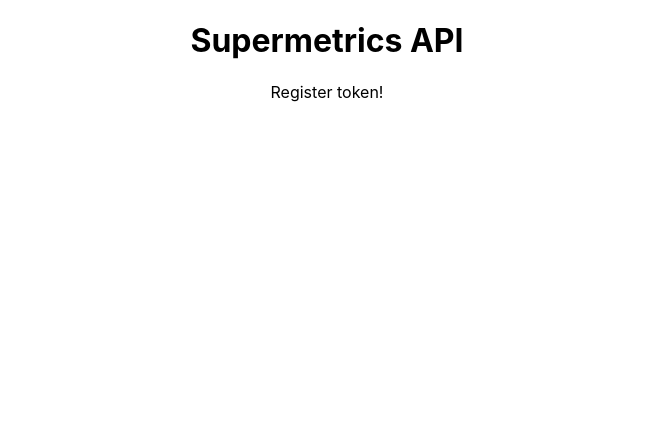
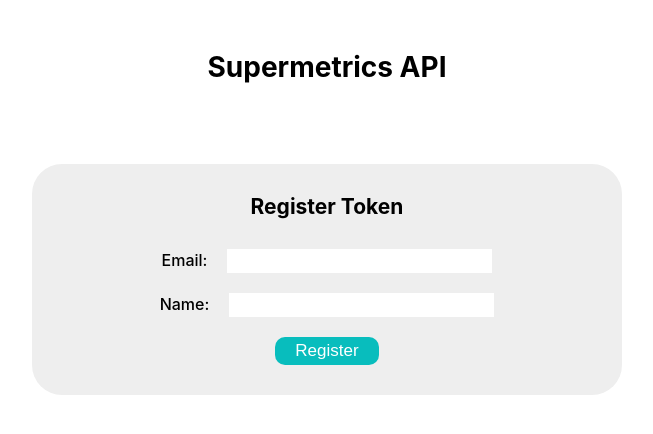
Before and after one commit to ermyas7/supermetrics-assignment, a React (Create React App) app: page / in a window 1280 px wide. Shown: the top 434 px of the page, without its empty margins (313-966 px from the left). Built offline with nearby package versions, Linux system fonts and the light colour scheme.

Commit message:
Add basic register form

```diff
--- a/public/index.html
+++ b/public/index.html
@@ -2,14 +2,13 @@
 <html lang="en">
   <head>
     <meta charset="utf-8" />
-    <link rel="icon" href="%PUBLIC_URL%/favicon.ico" />
     <meta name="viewport" content="width=device-width, initial-scale=1" />
     <meta name="theme-color" content="#000000" />
     <meta
       name="description"
       content="Web site created using create-react-app"
     />
-    <link rel="apple-touch-icon" href="%PUBLIC_URL%/logo192.png" />
+    <link rel="shortcut icon" type="image/svg" href="https://s3-eu-west-1.amazonaws.com/prod-central-prod-sm-site-media/sm/public/wp-content/uploads/2020/05/12133116/supermetrics-icon-2.svg">
     <!--
       manifest.json provides metadata used when your web app is installed on a
       user's mobile device or desktop. See https://developers.google.com/web/fundamentals/web-app-manifest/
@@ -24,7 +23,7 @@
       work correctly both with client-side routing and a non-root public URL.
       Learn how to configure a non-root public URL by running `npm run build`.
     -->
-    <title>React App</title>
+    <title>Supermetrics API</title>
   </head>
   <body>
     <noscript>You need to enable JavaScript to run this app.</noscript>
--- a/src/App.css
+++ b/src/App.css
@@ -1,38 +1,46 @@
-.App {
+.supermetrics {
   text-align: center;
-}
-
-.App-logo {
-  height: 40vmin;
-  pointer-events: none;
-}
-
-@media (prefers-reduced-motion: no-preference) {
-  .App-logo {
-    animation: App-logo-spin infinite 20s linear;
-  }
-}
-
-.App-header {
-  background-color: #282c34;
-  min-height: 100vh;
+  padding: 5rem;
   display: flex;
   flex-direction: column;
   align-items: center;
-  justify-content: center;
-  font-size: calc(10px + 2vmin);
-  color: white;
 }
 
-.App-link {
-  color: #61dafb;
+.supermetrics-register{
+  margin: 8rem 0;
+  background-color: #eee;
+  width: 50%;
+  padding: 3rem;
+  border-radius: 3rem;
 }
 
-@keyframes App-logo-spin {
-  from {
-    transform: rotate(0deg);
-  }
-  to {
-    transform: rotate(360deg);
-  }
+.supermetrics-heading{
+  margin-bottom: 3rem;
 }
+
+.supermetrics-input-group{
+  font-size: 1.6rem;
+}
+
+.supermetrics-input-group label{
+  margin-right: 2rem;
+  font-weight: 500;
+}
+.supermetrics-input-group input{
+  padding: .3rem 1rem;
+  width: 50%;
+  margin-bottom: 2rem;
+  border: none;
+  font-size: inherit;
+}
+
+.supermetrics-register button{
+  background-color: #08bdbd;
+  border: #08bdbd;
+  outline: none;
+  padding: .4rem 2rem;
+  border-radius: 1rem;
+  color: #fff;
+  font-size: 1.7rem;
+  font-weight: 500;
+}
--- a/src/App.js
+++ b/src/App.js
@@ -3,7 +3,7 @@
 
 function App() {
   return (
-    <div className="App">
+    <div className="supermetrics">
         <h1>Supermetrics API</h1>
         <Register/>
     </div>
--- a/src/components/Register.js
+++ b/src/components/Register.js
@@ -1,3 +1,18 @@
-export default () => (
-    <div>Register token!</div>
+const Register = () => (
+    <div className="supermetrics-register">
+        <h2 className="supermetrics-heading supermetrics-heading-secondary">Register Token</h2>
+        <form className="supermetrics-form">
+            <div className="supermetrics-input-group">
+                <label htmlFor="email">Email:</label>
+                <input type="text" id="email"/>
+            </div>
+            <div className="supermetrics-input-group">
+                <label htmlFor="name">Name:</label>
+                <input type="text" id="name"/>
+            </div>
+            <button type="submit">Register</button>
+        </form>
+    </div>
 );
+
+export default Register;
--- a/src/index.css
+++ b/src/index.css
@@ -1,3 +1,13 @@
+*{
+  padding: 0;
+  margin: 0;
+  box-sizing: inherit;
+}
+
+html{
+  font-size: 62.5%;
+}
+
 body {
   margin: 0;
   font-family: -apple-system, BlinkMacSystemFont, 'Segoe UI', 'Roboto', 'Oxygen',
@@ -5,9 +15,6 @@
     sans-serif;
   -webkit-font-smoothing: antialiased;
   -moz-osx-font-smoothing: grayscale;
+  font-size: 1.4rem;
+  box-sizing: border-box;
 }
-
-code {
-  font-family: source-code-pro, Menlo, Monaco, Consolas, 'Courier New',
-    monospace;
-}
```
